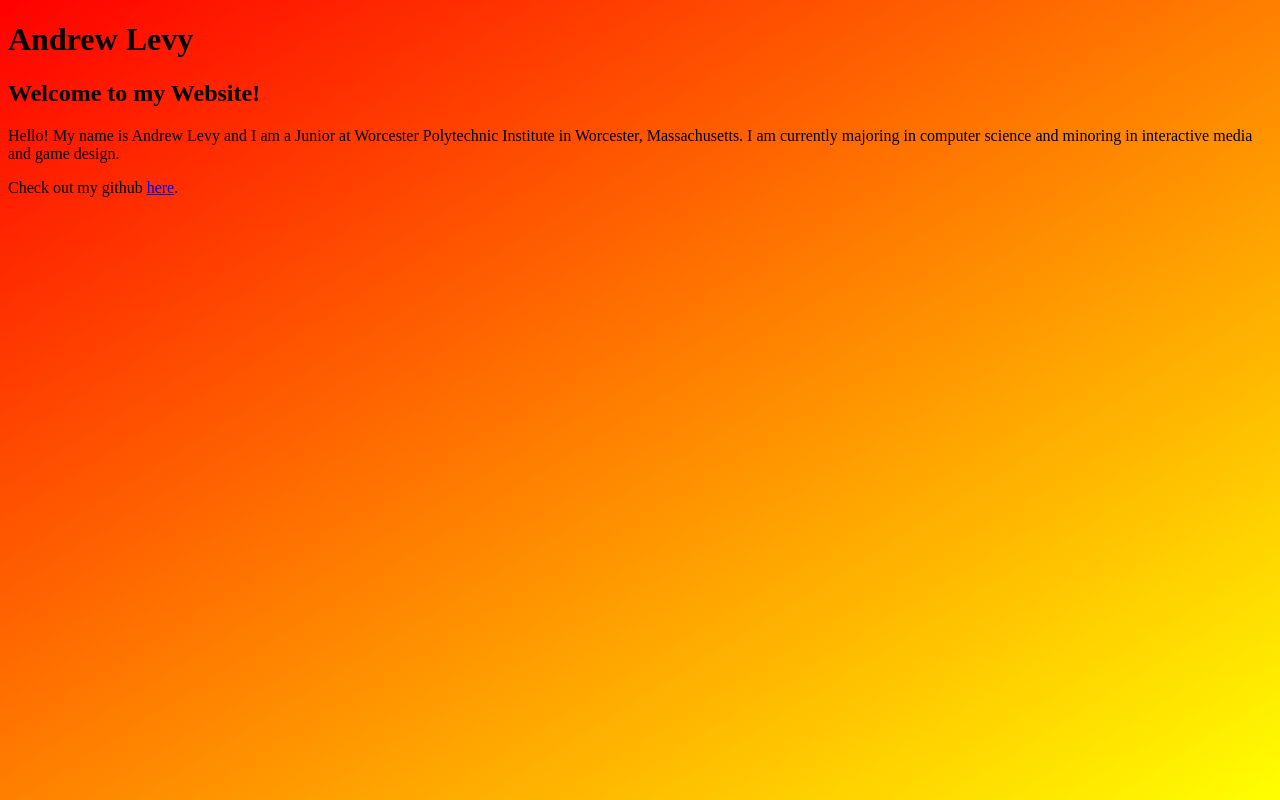
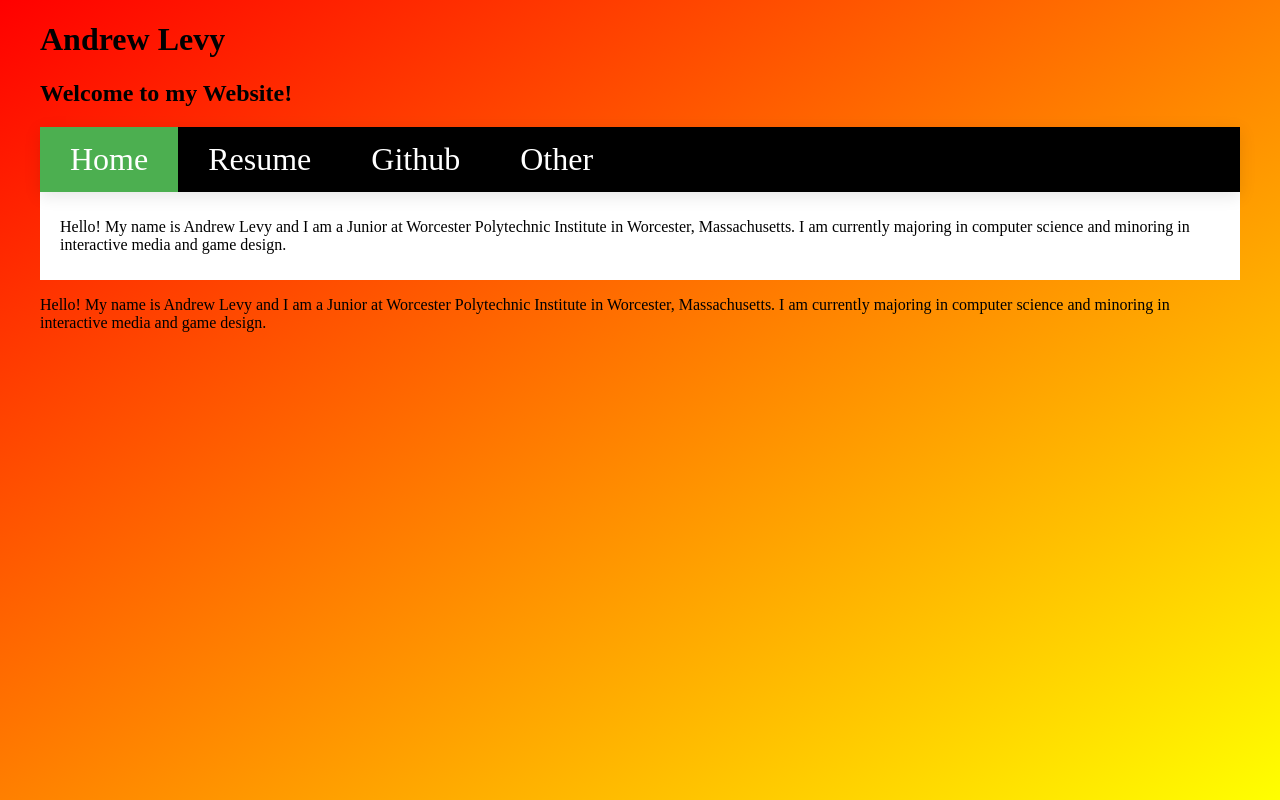
Before and after one commit to AndrewLevy395/AndrewLevy395.github.io, a plain HTML site: page index.html in a window 1280 px wide. Drawn offline with Linux system fonts and the light colour scheme.

Commit message:
added sticky navbar

```diff
--- a/index.html
+++ b/index.html
@@ -8,16 +8,26 @@
     <body>
         <h1>Andrew Levy</h1>
         <h2>Welcome to my Website!</h2>
-        <div>
+        <nav class="sticky">
+            <ul class="top-level sticky">
+                <li><a class="active" href="index.html">Home</a></li>
+                <li><a href="resume">Resume</a></li>
+                <li><a href="https://www.github.com/AndrewLevy395"
+                    target="_blank">Github</a></li>
+                <li><a href="other">Other</a></li>
+            </ul>
+        </nav>
+        <div id="AboutMe">
            <p>Hello! My name is Andrew Levy and I am a Junior at Worcester
                Polytechnic Institute in Worcester, Massachusetts. I am currently majoring in computer
                science and minoring in interactive media and game design.
            </p>
         </div>
-        <div>
-                Check out my github <a
-                href="https://www.github.com/AndrewLevy395"
-                target="_blank">here</a>.
+        <div id="Yodel">
+            <p>Hello! My name is Andrew Levy and I am a Junior at Worcester
+                Polytechnic Institute in Worcester, Massachusetts. I am currently majoring in computer
+                science and minoring in interactive media and game design.
+            </p>
         </div>
     </body>
 </html>
--- a/styles/style.css
+++ b/styles/style.css
@@ -4,3 +4,65 @@ html {
     background-size: 100% 100%;
 	min-height: 100%;
 }
+
+#navbar {
+    overflow: hidden;
+    background-color: black;
+}
+
+nav.sticky {
+	position: -webkit-sticky;
+	position: sticky;
+	top: 0;
+	width: 100%;
+	z-index: 10;
+	box-shadow: 0px 4px 16px 0px rgba(0,0,0,0.1);
+}
+
+ul.top-level {
+    /*display: table;*/
+	list-style-type: none;
+    margin: 0;
+    padding: 0;
+    overflow: hidden;
+    background-color: black;
+}
+
+nav li {
+	font-size: 2em;
+	float: left;
+}
+
+nav a {
+	display: block;
+	text-decoration: none;
+	text-align: center;
+	color: white;
+	padding: 14px 30px;
+}
+
+li a:hover:not(.active) {
+    background-color: #242424;
+}
+.active {
+    background-color: #4CAF50;
+}
+
+body {
+	font-size: 16px;
+	max-width: 1200px;
+	margin: 0 auto;
+	padding: 0 20px;
+}
+
+#AboutMe {
+    background-color: white;
+    margin: 0 auto;
+	padding: 10px 20px;
+}
+
+/*#Yodel {
+    font-size: 8em;
+    text-align: center;
+    color: #ffffff;
+}*/
```
